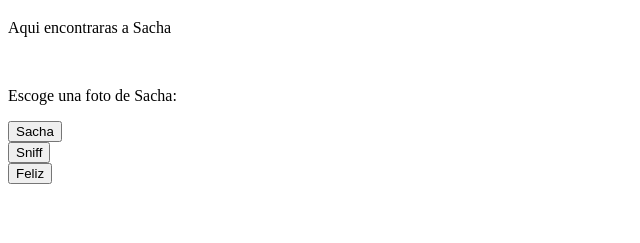
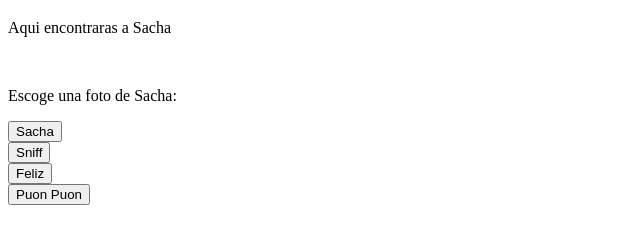
Before and after one commit to Kevindabry/sacha, a plain HTML site: page index.html in a window 1280 px wide. Shown: the part 61-304 px from the top of the page, without its empty margins (0-640 px from the left). Drawn offline with Linux system fonts and the light colour scheme.

Commit message:
Update index.html

```diff
--- a/index.html
+++ b/index.html
@@ -21,5 +21,9 @@
   <a href="IMG_20211128_202047.jpg">
   <button>Feliz</button>
   </a>
+  <br>
+  <a href="Pic_2021-05-28_16:38:11.jpg">
+  <button>Puon Puon</button>
+  </a>
 </body>
 </html>
```
